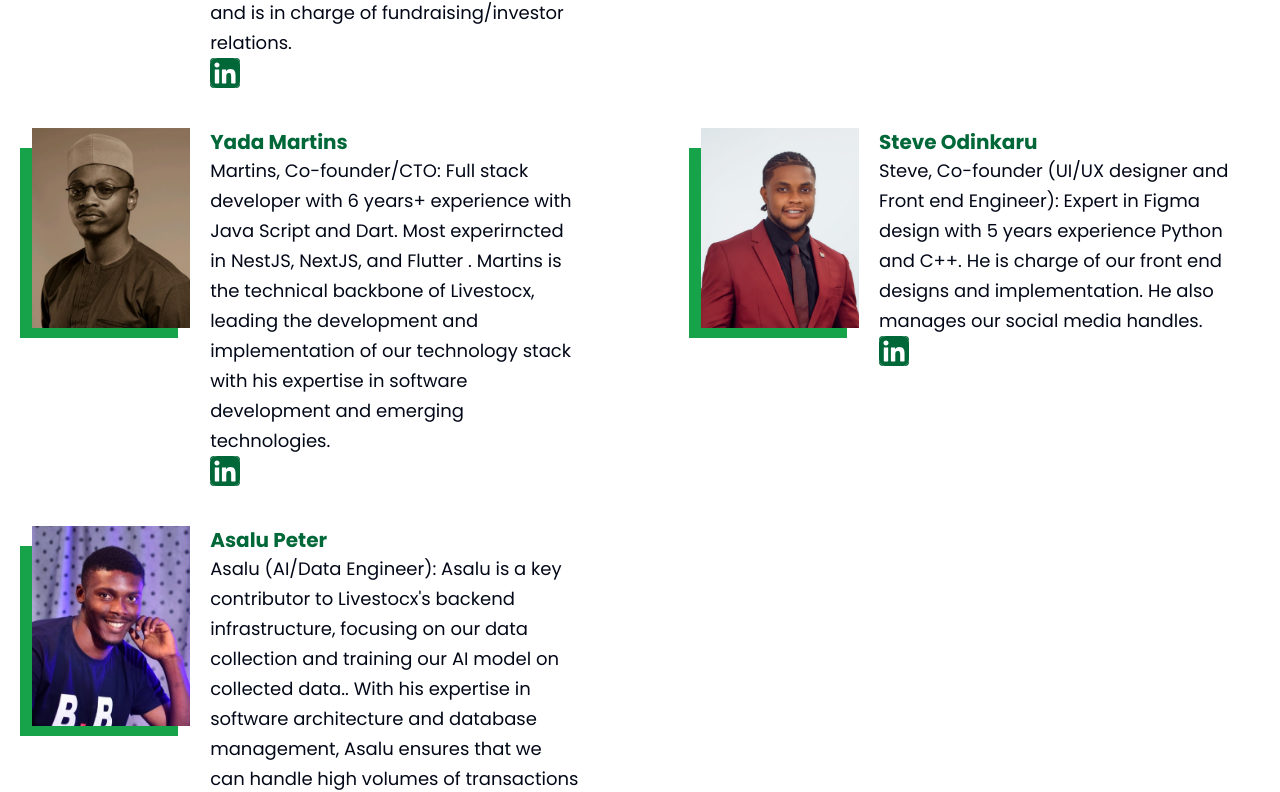
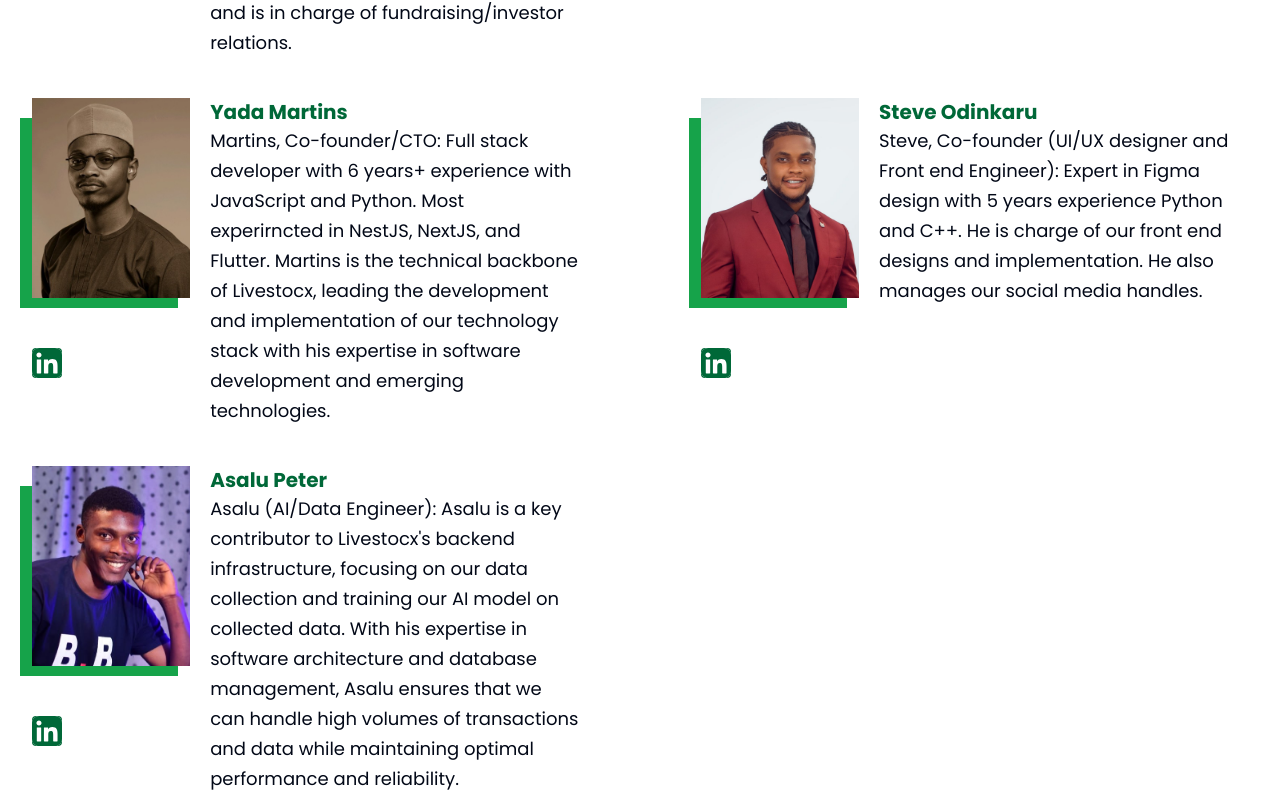
Before and after one commit to livestocx-ng/livestocx-marketplace, a Next.js app: page /about-us in a window 1280 px wide. Shown: the part 4148-4940 px from the top of the page. Built offline with nearby package versions, Linux system fonts and the light colour scheme; no server answers.

Commit message:
updated about team info[2]

```diff
--- a/src/app/(pages)/(public)/about-us/page.tsx
+++ b/src/app/(pages)/(public)/about-us/page.tsx
@@ -172,7 +172,8 @@ const AboutUsPage = () => {
 						key={member.id}
 						className='flex flex-col md:flex-row md:space-x-5 items-start w-full md:w-[45%]'
 					>
-						<div className='w-full sm:w-[30%] h-[280px] md:h-[200px] relative mb-10 sm:mb-0'>
+						<div className='flex flex-col justify-between w-full sm:w-[30%] h-[300px] md:h-[280px]'>
+							<div className='relative w-full h-[280px] md:h-[200px] mb-10 sm:mb-0'>
 								<Image
 									fill
 									alt={member.name}
@@ -181,8 +182,21 @@ const AboutUsPage = () => {
 								/>
 								<div className='absolute top-5 -left-3 sm:w-[100%] h-[190px] bg-green-600' />
 							</div>
+							<Link
+								target='_blank'
+								href={member.linkedin}
+								className='bg-main h-[30px] w-[30px] relative rounded p-3'
+							>
+								<Image
+									fill
+									className='object-fill'
+									alt={member.linkedin}
+									src={'/icon__linkedin__2.svg'}
+								/>
+							</Link>
+						</div>
 
-						<div className='lspace-y-5 w-full md:w-[70%] t-10 sm:mt-0'>
+						<div className='lspace-y-5 w-full md:w-[70%] t-10 mt-5 md:mt-0'>
 							<h1 className='text-main font-bold text-xl'>
 								{member.name}
 							</h1>
@@ -203,7 +217,7 @@ const AboutUsPage = () => {
 										src={'/icon__facebook__2.svg'}
 									/>
 								</Link> */}
-								<Link
+								{/* <Link
 									target='_blank'
 									href={member.linkedin}
 									className='bg-main h-[30px] w-[30px] relative rounded p-3'
@@ -214,7 +228,7 @@ const AboutUsPage = () => {
 										alt={member.linkedin}
 										src={'/icon__linkedin__2.svg'}
 									/>
-								</Link>
+								</Link> */}
 								{/* <Link
 									target='_blank'
 									href={member.twitter}
--- a/src/data/index.ts
+++ b/src/data/index.ts
@@ -140,7 +140,7 @@ export const TeamMembers: TeamMember[] = [
 		id: 3,
 		image: '/team/about__3.jpg',
 		name: 'Yada Martins',
-		intro: 'Martins, Co-founder/CTO: Full stack developer with 6 years+ experience with Java Script and Dart. Most experirncted in  NestJS, NextJS, and Flutter . Martins is the technical backbone of Livestocx, leading the development and implementation of our technology stack with his expertise in software development and emerging technologies.',
+		intro: 'Martins, Co-founder/CTO: Full stack developer with 6 years+ experience with JavaScript and Python. Most experirncted in  NestJS, NextJS, and Flutter. Martins is the technical backbone of Livestocx, leading the development and implementation of our technology stack with his expertise in software development and emerging technologies.',
 		facebook: 'https://www.facebook.com/chide2001?mibextid=ZbWKwL',
 		linkedin: 'https://www.linkedin.com/in/yada-martins',
 		twitter: 'https://x.com/ojo__chide?s=09',
@@ -158,7 +158,7 @@ export const TeamMembers: TeamMember[] = [
 		id: 5,
 		image: '/team/about__5.jpeg',
 		name: 'Asalu Peter',
-		intro: "Asalu (AI/Data Engineer): Asalu is a key contributor to Livestocx's backend infrastructure, focusing on our data collection and training our AI model on collected data.. With his expertise in software architecture and database management, Asalu ensures that we can handle high volumes of transactions and data while maintaining optimal performance and reliability.",
+		intro: "Asalu (AI/Data Engineer): Asalu is a key contributor to Livestocx's backend infrastructure, focusing on our data collection and training our AI model on collected data. With his expertise in software architecture and database management, Asalu ensures that we can handle high volumes of transactions and data while maintaining optimal performance and reliability.",
 		facebook: 'https://www.facebook.com/chide2001?mibextid=ZbWKwL',
 		linkedin: 'https://www.linkedin.com/in/asalu-peter-41300a188/',
 		twitter: 'https://x.com/ojo__chide?s=09',
```
Lines whose indentation alone changed are shown as unchanged.
